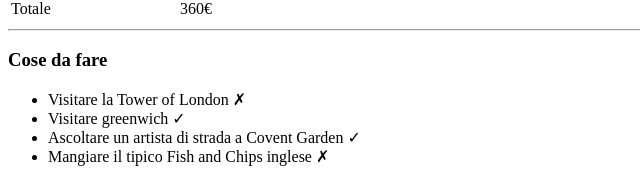
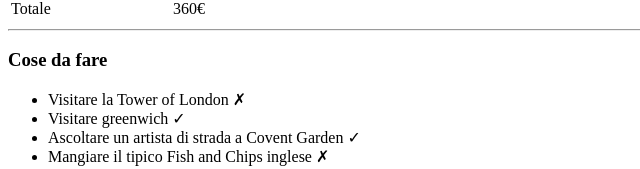
Before and after one commit to mendozagianfranco/html-london-trip, a plain HTML site: page index.html in a window 1280 px wide. Shown: the part 852-1021 px from the top of the page, 0-640 px from the left. Drawn offline with Linux system fonts and the light colour scheme.

Commit message:
style: change colspan table

```diff
--- a/index.html
+++ b/index.html
@@ -52,8 +52,8 @@
                         <td>120€</td>
                     </tr>
                     <tr>
-                        <td>Totale</td>
-                        <td style="text-align: right" colspan="2">360€</td>
+                        <td colspan="2">Totale</td>
+                        <td>360€</td>
                     </tr>
                 </tbody>
             </table>
```
